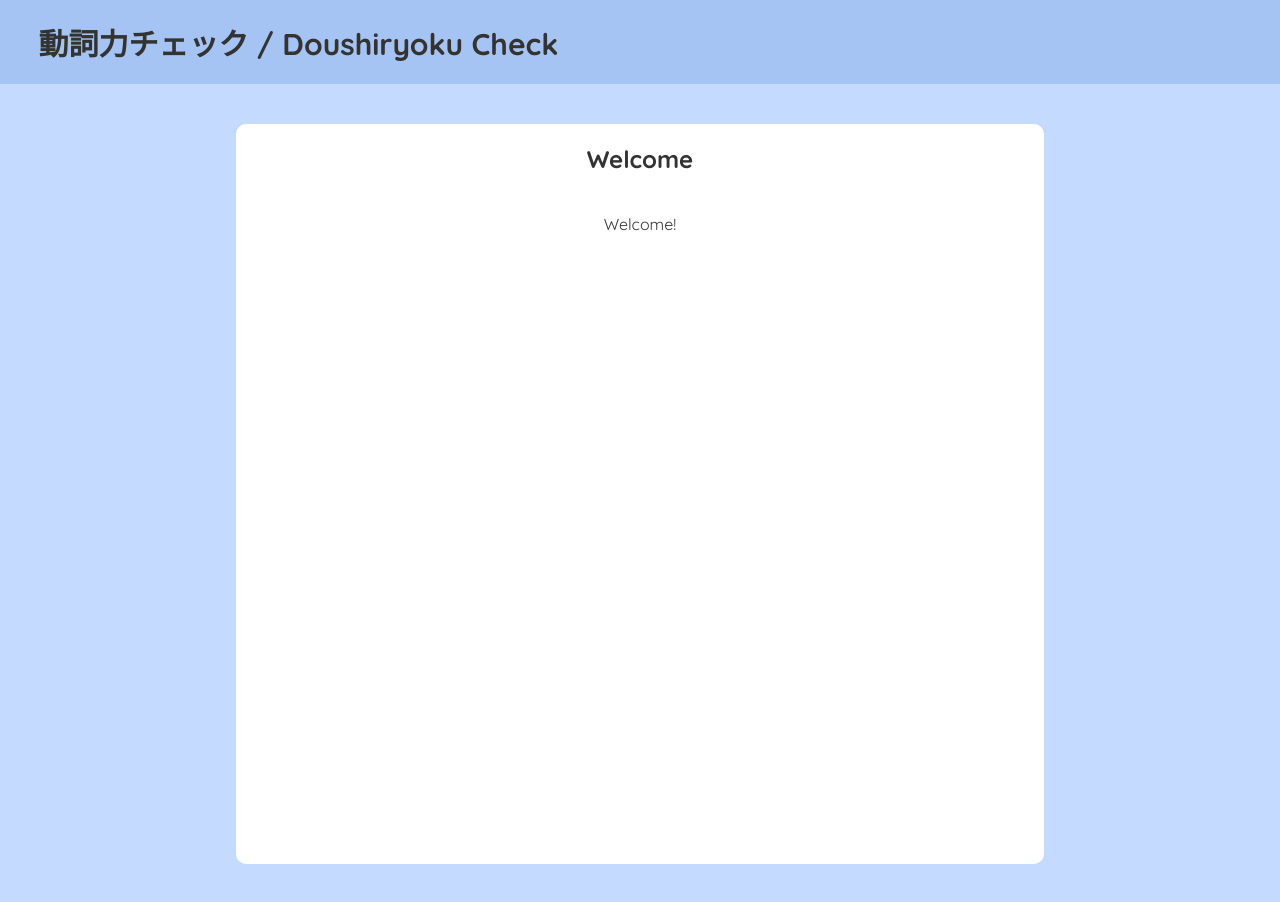
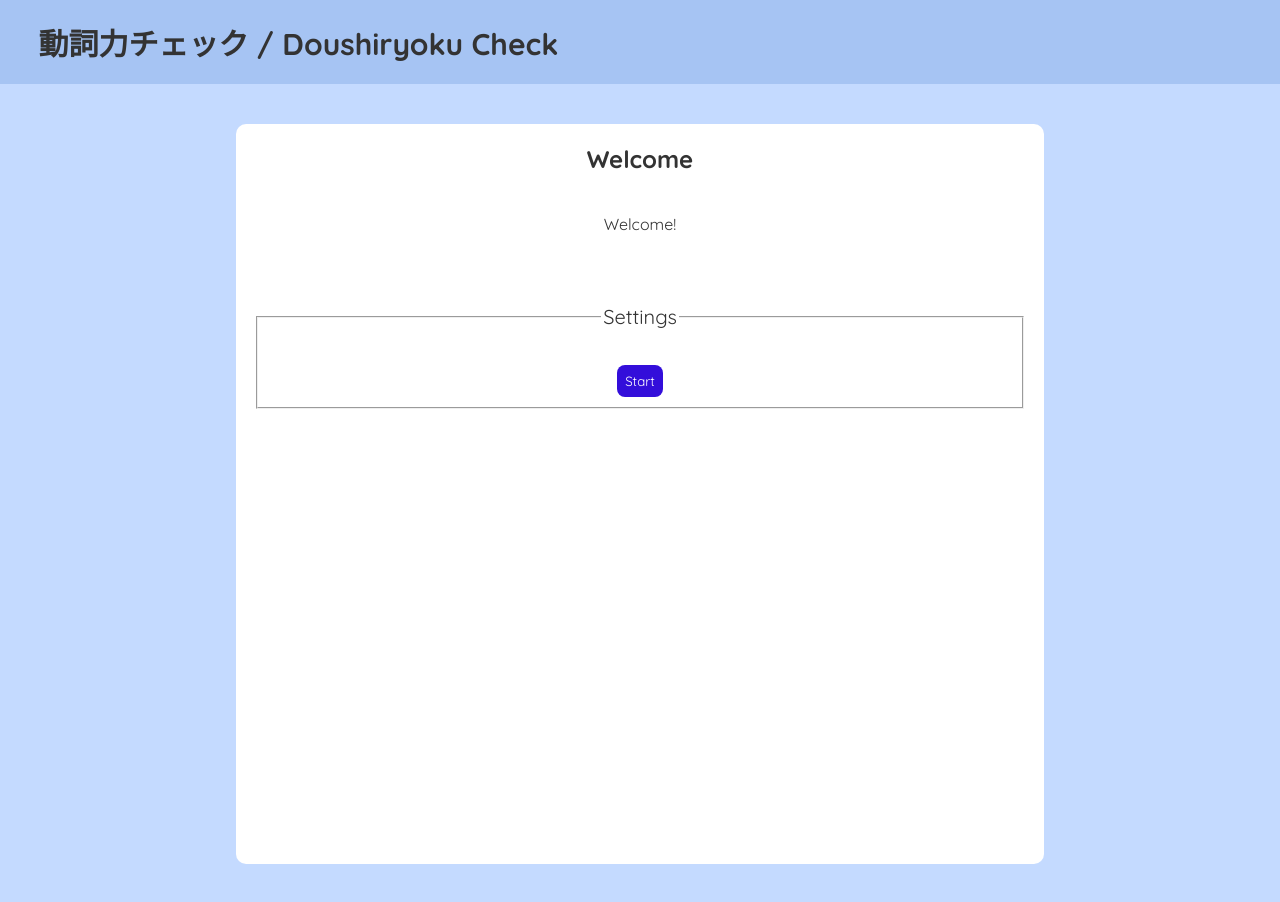
Before and after one commit to dan-turner-djt/Doushiryokucheck, a React (Create React App) app: page / in a window 1280 px wide. Built offline with nearby package versions, Linux system fonts and the light colour scheme.

Commit message:
setup settings and test forms and switching

```diff
--- /dev/null
+++ b/src/Components/SettingsForm.tsx
@@ -0,0 +1,25 @@
+import React from "react";
+
+export type SettingsFormProps = {
+  submitHandler: () => void;
+}
+
+const SettingsForm = (props: SettingsFormProps) => {
+
+  const handleSubmit = () => {
+    props.submitHandler();
+  }
+
+  return (
+    <form className="form settings-form" onSubmit={ handleSubmit }>
+      <fieldset>
+        <legend>Settings</legend>
+        <div className="form-button">
+          <button type="submit" className="button-primary">Start</button>
+        </div>
+      </fieldset>
+    </form>
+  );
+}
+
+export default SettingsForm;
--- /dev/null
+++ b/src/Components/TestForm.tsx
@@ -0,0 +1,31 @@
+import React, { useState } from "react";
+
+export type TestFormProps = {
+  quitHandler: () => void;
+}
+
+const TestForm = (props: TestFormProps) => {
+  const [testName, setTestName] = useState<string>("Free-mode Test");
+
+  const handleSubmit = (e: React.FormEvent<HTMLFormElement>) => {
+    e.preventDefault();
+  }
+
+  const quitTest = () => {
+    props.quitHandler();
+  }
+
+  return (
+    <form className="form test-form" onSubmit={ handleSubmit }>
+      <fieldset>
+        <legend>{ testName }</legend>
+        <div className="form-button-row">
+          <button type="submit" className="button-primary">Check</button>
+          <button type="button" className="button-primary" onClick={ quitTest }>Quit</button>
+        </div>
+      </fieldset>
+    </form>
+  );
+}
+
+export default TestForm;
--- a/src/Pages/Home.tsx
+++ b/src/Pages/Home.tsx
@@ -1,6 +1,22 @@
-import React from "react";
+import React, { useState } from "react";
+import SettingsForm from "../Components/SettingsForm";
+import TestForm from "../Components/TestForm";
 
 const Home = () => {
+
+  const [inTest, setInTest] = useState<boolean>(false);
+
+  const handleSubmitSettingsForm = () => {
+    startNewTest();
+  }
+
+  const startNewTest = () => {
+    setInTest(true);
+  }
+
+  const quitTest = () => {
+    setInTest(false);
+  }
 
   return (
     <div className="home">
@@ -8,6 +24,14 @@ const Home = () => {
       <div className="content">
         <p>Welcome!</p>
       </div>
+      <div>
+        {inTest &&
+          <TestForm quitHandler={ quitTest }></TestForm>
+        }
+        {!inTest &&
+          <SettingsForm submitHandler={ handleSubmitSettingsForm }></SettingsForm>
+        }
+      </div>
     </div>
   );
 }
--- a/src/index.css
+++ b/src/index.css
@@ -104,3 +104,8 @@ body {
   box-sizing: border-box;
   display: block;
 }
+
+.form-button-row button {
+  margin-left: 6px;
+  margin-right: 6px;
+}
```
